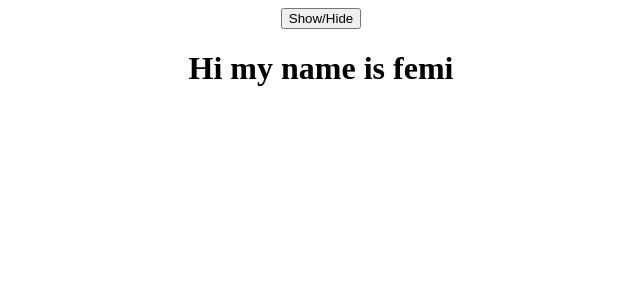
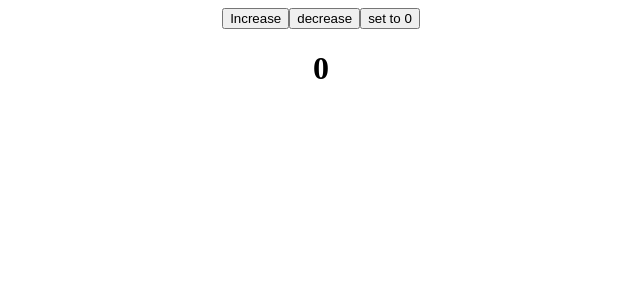
Before and after one commit to femiopebiyi/react-video-1, a React (Create React App) app: page / in a window 1280 px wide. Shown: the top 300 px of the page, without its empty margins (319-959 px from the left). Built offline with nearby package versions, Linux system fonts and the light colour scheme.

Commit message:
usestate classwork

```diff
--- a/src/App.js
+++ b/src/App.js
@@ -82,15 +82,40 @@ import { useState } from 'react';
   //   );
   // }
 
+  // function App() {
+  //   let [textColor, showTextColor] = useState("black")
+
+  //   return (
+  //     <div className="App">
+  //       <button onClick={()=>{
+  //         showTextColor(textColor === "black" ? "red" : "black")
+  //       }}>Show/Hide</button>
+  //       <h1 style={{color: textColor}}>Hi my name is femi</h1>
+  //     </div>
+  //   );
+  // }
+
   function App() {
-    let [textColor, showTextColor] = useState("black")
+    const  [count, setCount] = useState(0)
+
+    function increase(){
+      setCount(count+1)
+    }
+
+ function decrease(){
+    setCount(count-1)
+ }
+
+ function setToZero (){
+  setCount(0)
+ }
 
     return (
       <div className="App">
-        <button onClick={()=>{
-          showTextColor(textColor === "black" ? "red" : "black")
-        }}>Show/Hide</button>
-        <h1 style={{color: textColor}}>Hi my name is femi</h1>
+        <button onClick={increase}>Increase</button>
+        <button onClick={decrease}>decrease</button>
+        <button onClick={setToZero}>set to 0</button>
+        <h1>{count}</h1>
       </div>
     );
   }
```
